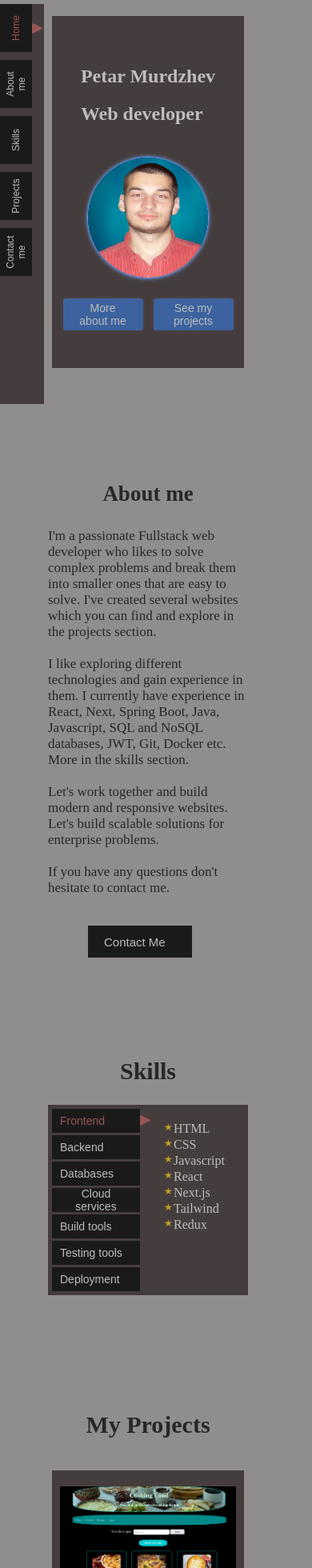
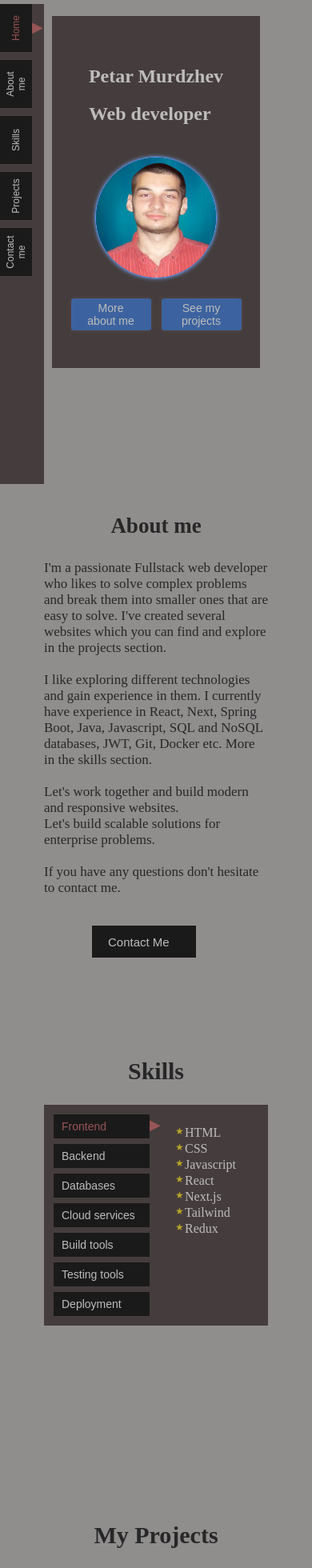
Before and after one commit to Peter-Murdzhev/my_portfolio, a Next.js app: page / in a window 390 px wide. Shown: the top 1960 px of the page at 80% size. Built offline with nearby package versions, Linux system fonts and the light colour scheme.

Commit message:
optimized mobile css

```diff
--- a/src/app/globals.css
+++ b/src/app/globals.css
@@ -357,7 +357,7 @@ body {
   .navbar {
     position: fixed;
     width: 55px;
-    height: 500px;
+    height: 600px;
     gap: 30px;
     align-items: flex-start;
   }
@@ -389,12 +389,12 @@ body {
 
   .home {
     flex-direction: column;
-    width: 200px;
+    width: 220px;
     height: 400px;
     gap: 20px;
     padding: 20px;
     margin-top: 20px;
-    margin-bottom: 120px;
+    margin-bottom: 160px;
   }
 
   .about_me{
@@ -407,28 +407,28 @@ body {
 
   .about_me p{
     font-size: 17px;
-    width: 250px;
+    width: 280px;
   }
 
   .contact_call_action{
     font-size: 15px;
     width: 130px;
     height: 40px;
-    margin-left: 50px;
+    margin-left: 60px;
   }
 
   .skills{
-    width: 240px;
-    padding: 5px;
+    width: 260px;
+    padding: 10px;
     gap: 0;
-    margin-bottom: 120px;
+    margin-bottom: 220px;
   }
 
   .skills_category button{
     font-size: 14px;
     padding: 10px;
-    margin: 0;
-    width: 110px;
+    margin: 2px;
+    width: 120px;
     height: 30px;
   }
 
@@ -449,10 +449,11 @@ body {
 
   .projects{
     grid-template-columns: repeat(1,1fr);
+    margin-bottom: 50px;
   }
 
   .project_card{
-    width: 200px;
+    width: 220px;
   }
 
   .website_details_window{
@@ -462,14 +463,13 @@ body {
   }
 
   .website_details_window img{
-    width: 230px;
-    height: 120px;
+    width: 250px;
+    height: 140px;
   }
 
   .website_details_window.active{
     flex-direction: column;
     gap: 0;
-
   }
 
   .close_button{
```
